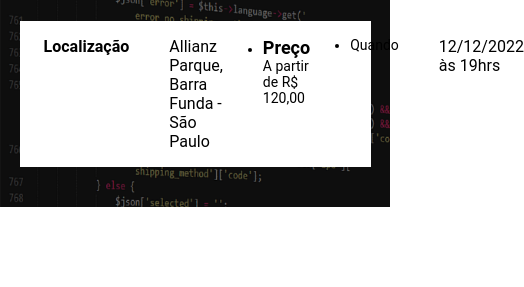
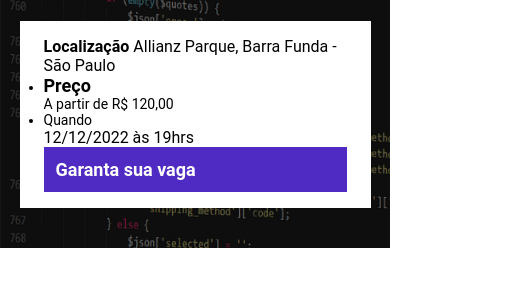
Before and after one commit to CarlosTadeuu/ebac_tech_talks, a website built with Parcel: page src/index.html in a window 390 px wide. Shown: the part 179-466 px from the top of the page, 524 px wide, since content can reach past the window. Built offline with nearby package versions, Linux system fonts and the light colour scheme.

Commit message:
adiciona botão primário e ajusta estilos da barra de informações

```diff
--- a/src/index.html
+++ b/src/index.html
@@ -32,6 +32,7 @@
 						<li class="infos-bar__infos__item">Quando</li>
 						12/12/2022 às 19hrs
 					</ul>
+					<a class="button button--primary" href="#">Garanta sua vaga</a>
 				</div>
 			</div>
 		</header>
--- /dev/null
+++ b/src/styles/components/_buttons.scss
@@ -0,0 +1,21 @@
+.button {
+	padding: 12px;
+	font-size: 18px;
+	font-weight: bold;
+	text-decoration: none;
+	text-align: center;
+	white-space: nowrap;
+
+	&--primary {
+		color: #fff;
+		background-color: #4f2ac3;
+	}
+	@media (max-width: 640px) {
+		display: block;
+		width: 100%;
+	}
+	@media (max-width: 1024px) {
+		display: flex;
+		align-items: center;
+	}
+}
--- a/src/styles/components/_infos_bar.scss
+++ b/src/styles/components/_infos_bar.scss
@@ -1,6 +1,8 @@
 .infos-bar {
 	padding: 16px 24px;
 	background-color: #fff;
+	display: flex;
+	justify-content: space-between;
 
 	&__infos {
 		display: flex;
@@ -15,4 +17,13 @@
 			}
 		}
 	}
+	@media (max-width: 640px) {
+		display: block;
+		&__infos {
+			display: block;
+		}
+	}
+	@media (max-width: 1024px) {
+		gap: 16px;
+	}
 }
--- a/src/styles/main.scss
+++ b/src/styles/main.scss
@@ -1,5 +1,6 @@
 @use "hero";
 @use "components/infos_bar";
+@use "components/buttons";
 * {
 	margin: 0;
 	padding: 0;
```
Also changed, not shown: package.json (+87 -2 lines), 1 other file.
